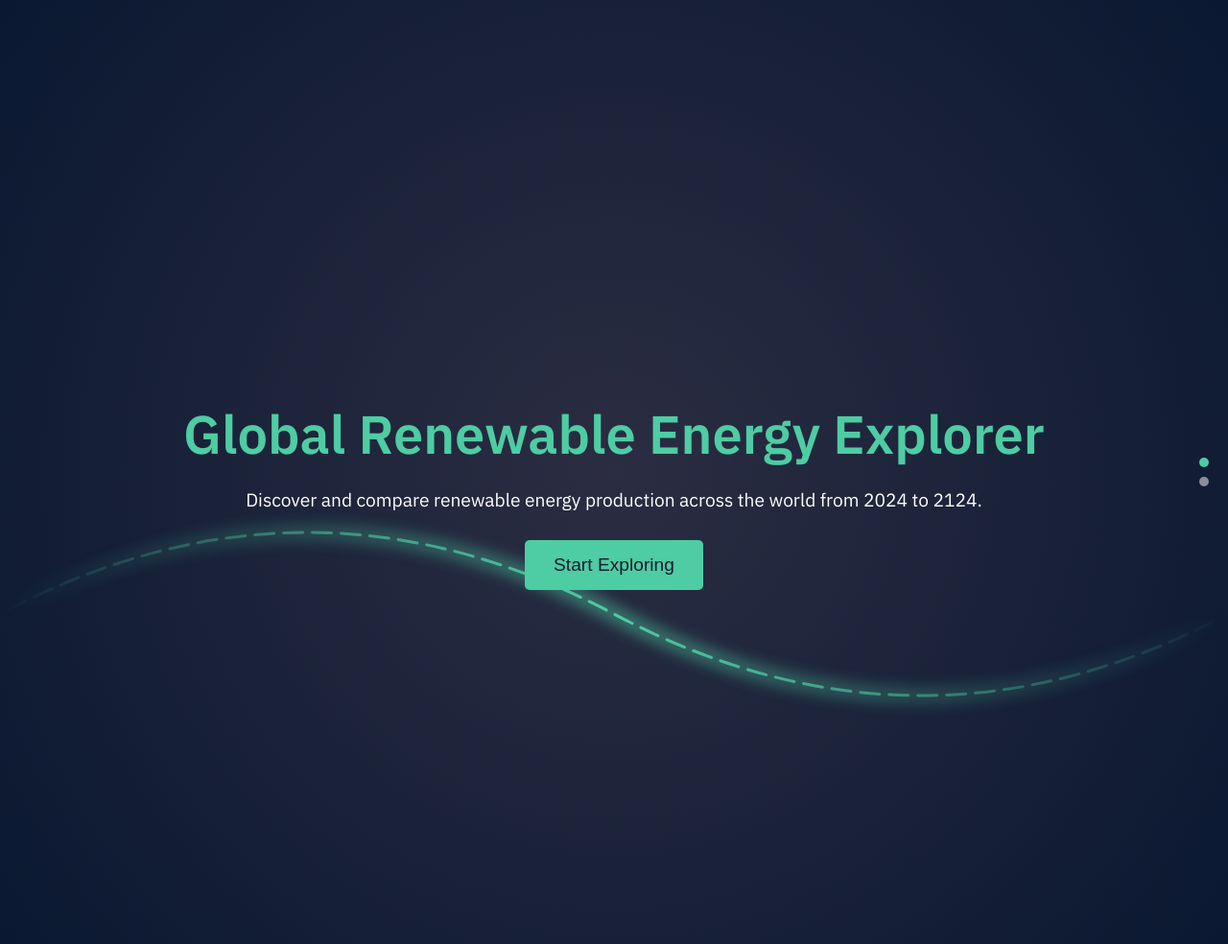
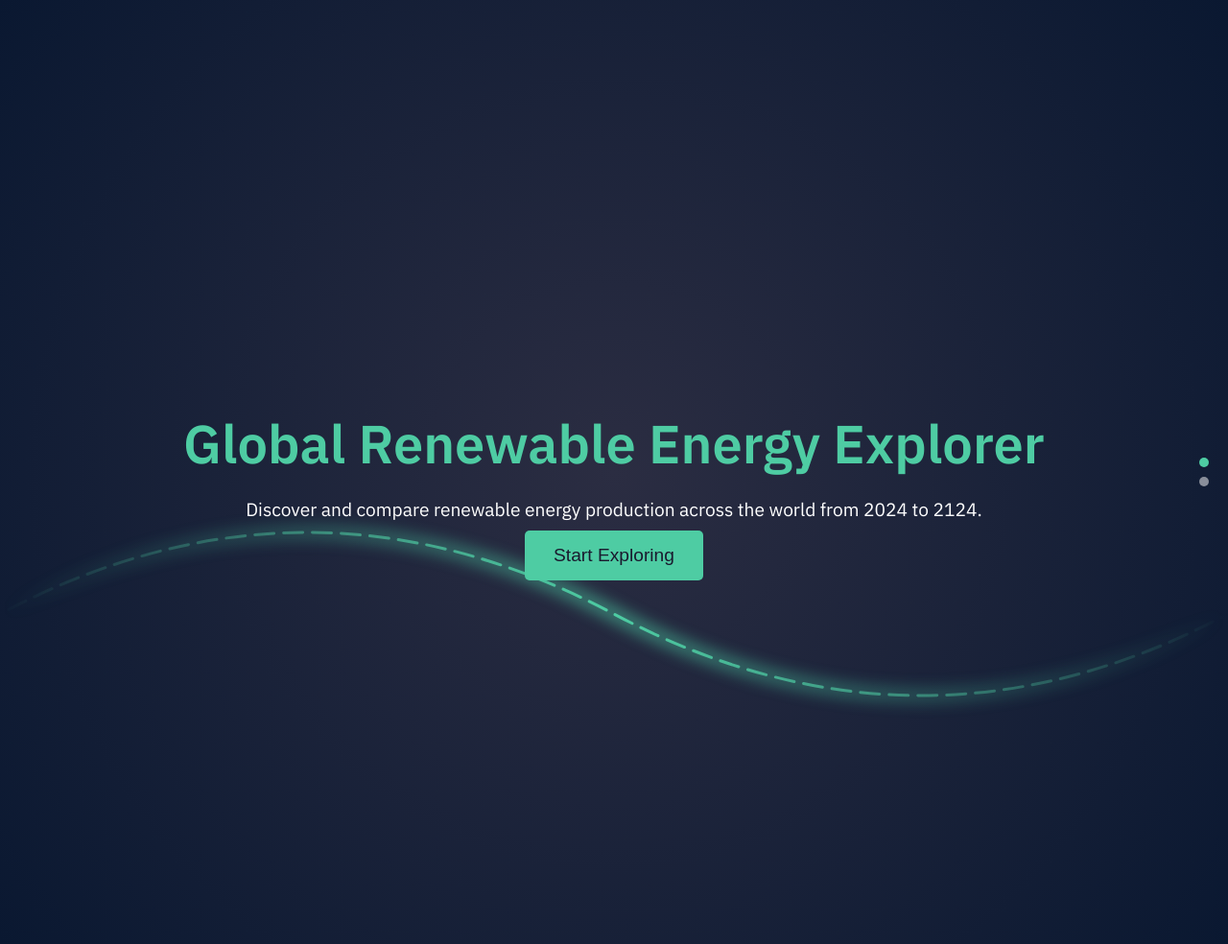
Before and after one commit to chase-west/Sustainable-Energy-Model, a Flask app: page / in a window 1280 px wide. Shown: the whole page at 96% size. Run offline with Flask 3, Linux system fonts and the light colour scheme.

Commit message:
Styles to fix energy animation on smaller devices

```diff
--- a/static/css/styles.css
+++ b/static/css/styles.css
@@ -81,6 +81,7 @@ body, html {
 .hero-section {
   height: 100vh;
   display: flex;
+  flex-direction: column;
   justify-content: center;
   align-items: center;
   text-align: center;
@@ -113,6 +114,7 @@ body, html {
   font-size: 1.2em;
   margin-bottom: 30px;
   transition-delay: 0.3s;
+  margin-bottom: 10px;
 }
 
 #explore-btn {
@@ -219,12 +221,11 @@ body, html {
 
 /* Energy Animation */
 .animation-container {
-  opacity: 0;
   position: absolute;
   top: 15%;
   left: 0;
   width: 100%;
-  height: 100%;
+  height: auto;
   z-index: 1;
   overflow: hidden;
   animation: fadeInUp 1s ease forwards;
```
